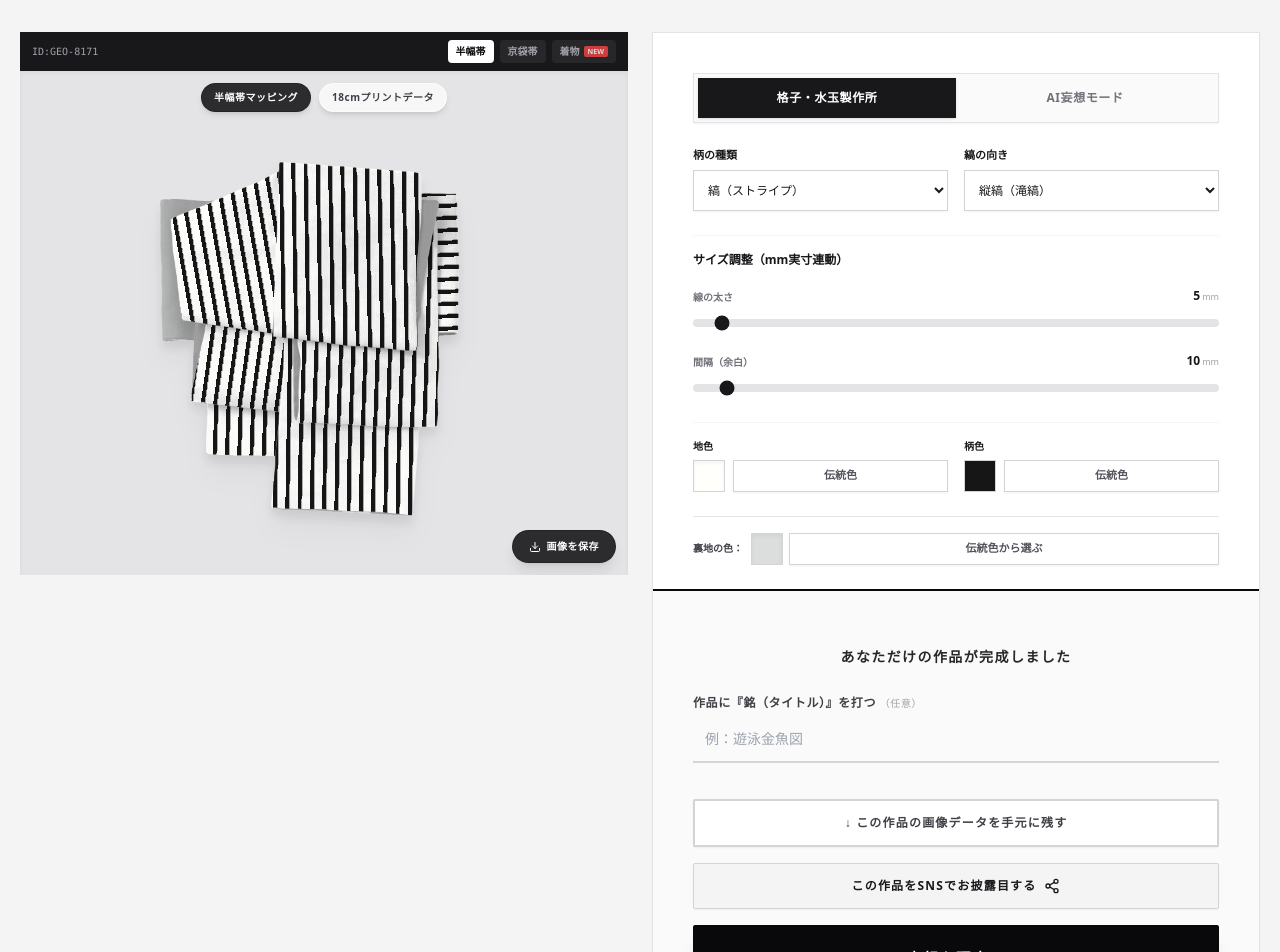
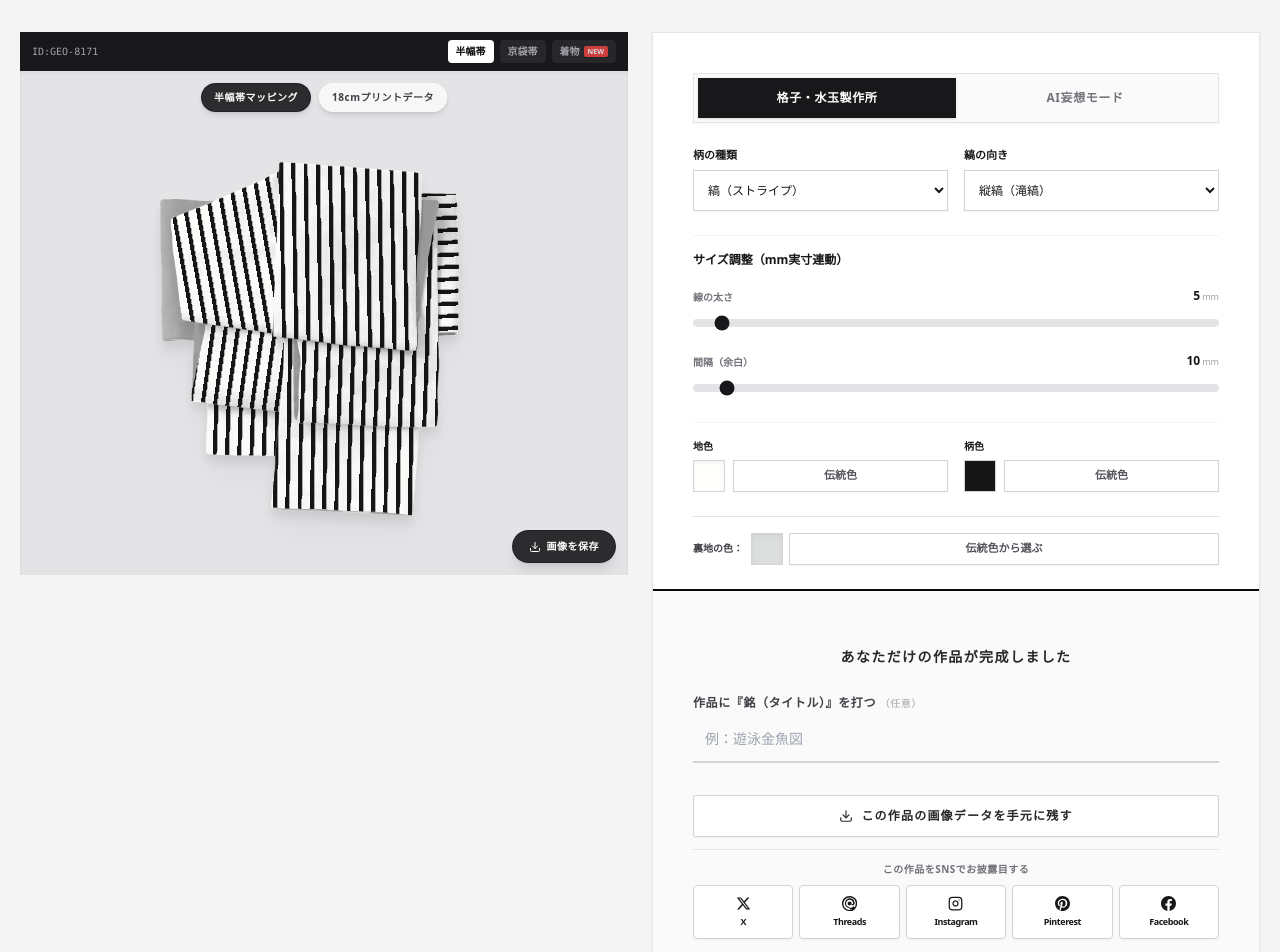
Before and after one commit to iuchihisakatsu-collab/ai-obi-generator, a Next.js app: page / in a window 1280 px wide. Shown: the top 952 px of the page. Built offline with nearby package versions, Linux system fonts and the light colour scheme.

Commit message:
Update ControlPanel.tsx

```diff
--- a/app/components/controls/ControlPanel.tsx
+++ b/app/components/controls/ControlPanel.tsx
@@ -83,8 +83,52 @@ export default function ControlPanel({
   kimonoHaneriColor, setKimonoHaneriColor, showHaneriColorPalette, setShowHaneriColorPalette,
   kimonoObiageColor, setKimonoObiageColor, showObiageColorPalette, setShowObiageColorPalette,
   handleCustomObiUpload, agreed, setAgreed, errorMsg, loading, remainingCount, loadingStep, handleGenerate,
-  imageUrl, patternTitle, setPatternTitle, handleDownloadOriginal, handleNativeShare, handleOrderClick
+  imageUrl, patternTitle, setPatternTitle, handleDownloadOriginal, handleOrderClick
 }: ControlPanelProps) {
+
+  // シェア用共通データ
+  const finalTitle = patternTitle.trim() || '（無題）';
+  const colorSummary = selectedColors.length > 0 ? selectedColors.map((c) => c.name.split(' ')[0]).join('・') : '自由配色';
+  const shareText = `「妄想小紋図案帖」で柄のアイデアを試してみました。\n銘：『${finalTitle}』\n配色：${colorSummary}\n#妄想きもの図案帳 #ゴフクヤサン`;
+  const currentUrl = typeof window !== 'undefined' ? window.location.href : 'https://store.gofukuyasan.com/';
+  const mediaUrl = imageUrl || '';
+
+  // X (旧Twitter)
+  const shareToX = () => {
+    const url = `https://twitter.com/intent/tweet?text=${encodeURIComponent(shareText)}&url=${encodeURIComponent(currentUrl)}`;
+    window.open(url, '_blank', 'noopener,noreferrer,width=600,height=450');
+  };
+
+  // Threads
+  const shareToThreads = () => {
+    const textWithUrl = `${shareText}\n${currentUrl}`;
+    const url = `https://www.threads.net/intent/post?text=${encodeURIComponent(textWithUrl)}`;
+    window.open(url, '_blank', 'noopener,noreferrer,width=600,height=550');
+  };
+
+  // Pinterest (画像・URL・説明文を渡してピン留め)
+  const shareToPinterest = () => {
+    const url = `https://pinterest.com/pin/create/button/?url=${encodeURIComponent(currentUrl)}&media=${encodeURIComponent(mediaUrl)}&description=${encodeURIComponent(shareText)}`;
+    window.open(url, '_blank', 'noopener,noreferrer,width=750,height=600');
+  };
+
+  // Facebook
+  const shareToFacebook = () => {
+    const url = `https://www.facebook.com/sharer/sharer.php?u=${encodeURIComponent(currentUrl)}`;
+    window.open(url, '_blank', 'noopener,noreferrer,width=600,height=500');
+  };
+
+  // Instagram (Web経由の直接投稿URLがないため、投稿テキストをコピーしてInstagramを開く)
+  const shareToInstagram = async () => {
+    try {
+      await navigator.clipboard.writeText(shareText);
+      alert('投稿用の銘とテキストをコピーしました！\nInstagramの投稿作成画面に貼り付けてお使いください。');
+    } catch {
+      // コピー不可環境でもそのままInstagramを開く
+    }
+    window.open('https://www.instagram.com/', '_blank', 'noopener,noreferrer');
+  };
+
   return (
     <div className="w-full lg:w-1/2 bg-white border border-zinc-200 p-4 sm:p-8 lg:p-10 shrink-0 shadow-sm z-10 relative">
       <div className="flex bg-zinc-50 border border-zinc-200 p-1 mb-6 shadow-sm">
@@ -442,21 +486,98 @@ export default function ControlPanel({
         </div>
 
         {imageUrl && (
-          <div className="pt-8 mt-8 border-t-2 border-zinc-950 space-y-5 relative z-10 animate-fade-in bg-zinc-50 -mx-4 sm:-mx-8 lg:-mx-10 px-4 sm:px-8 lg:px-10 pb-8">
+          <div className="pt-8 mt-8 border-t-2 border-zinc-950 space-y-6 relative z-10 animate-fade-in bg-zinc-50 -mx-4 sm:-mx-8 lg:-mx-10 px-4 sm:px-8 lg:px-10 pb-8">
             <h3 className="text-center font-bold text-sm tracking-widest text-zinc-800 pt-6">あなただけの作品が完成しました</h3>
-            <div className="space-y-1.5 pt-2">
+
+            <div className="space-y-1.5 pt-1">
               <label className="block text-xs font-bold text-zinc-700 tracking-wider">作品に『銘（タイトル）』を打つ <span className="font-normal text-[10px] text-zinc-400">（任意）</span></label>
               <input type="text" className="w-full border-b-2 border-zinc-300 p-3 bg-transparent text-sm focus:outline-none focus:border-zinc-950 transition-colors" placeholder="例：遊泳金魚図" value={patternTitle} onChange={(e) => setPatternTitle(e.target.value)} disabled={loading} />
             </div>
-            <div className="space-y-4 pt-4">
-              <button type="button" onClick={handleDownloadOriginal} className="w-full py-3.5 text-center border-2 border-zinc-300 bg-white hover:border-zinc-500 text-zinc-700 text-xs font-bold tracking-widest transition-all flex items-center justify-center gap-2 shadow-sm rounded-sm">
-                ↓ この作品の画像データを手元に残す
+
+            <div className="space-y-3 pt-2">
+              {/* ダウンロードボタン */}
+              <button type="button" onClick={handleDownloadOriginal} className="w-full py-3 text-center border border-zinc-300 bg-white hover:border-zinc-950 hover:bg-zinc-100 text-zinc-800 text-xs font-bold tracking-widest transition-all flex items-center justify-center gap-2 shadow-sm rounded-sm">
+                <svg viewBox="0 0 24 24" width="14" height="14" fill="none" stroke="currentColor" strokeWidth="2" strokeLinecap="round" strokeLinejoin="round"><path d="M21 15v4a2 2 0 0 1-2 2H5a2 2 0 0 1-2-2v-4"></path><polyline points="7 10 12 15 17 10"></polyline><line x1="12" y1="15" x2="12" y2="3"></line></svg>
+                この作品の画像データを手元に残す
               </button>
-              <button type="button" onClick={handleNativeShare} className="w-full py-3.5 text-center bg-zinc-100 hover:bg-zinc-200 text-zinc-900 text-xs font-bold tracking-widest transition-colors flex items-center justify-center gap-2 shadow-sm border border-zinc-300 rounded-sm">
-                この作品をSNSでお披露目する
-                <svg viewBox="0 0 24 24" width="16" height="16" fill="none" stroke="currentColor" strokeWidth="2" strokeLinecap="round" strokeLinejoin="round"><circle cx="18" cy="5" r="3"></circle><circle cx="6" cy="12" r="3"></circle><circle cx="18" cy="19" r="3"></circle><line x1="8.59" y1="13.51" x2="15.42" y2="17.49"></line><line x1="15.41" y1="6.51" x2="8.59" y2="10.49"></line></svg>
-              </button>
-              <a href="#" onClick={handleOrderClick} className="block w-full py-5 mt-2 text-center bg-zinc-950 text-white text-[15px] font-black tracking-widest transition-all shadow-xl hover:shadow-2xl hover:scale-[1.01] border-2 border-zinc-950 rounded-sm">
+
+              {/* モノトーン・ミニマルなSNSシェアエリア */}
+              <div className="pt-3 pb-1 border-t border-zinc-200">
+                <p className="text-[10px] font-bold text-zinc-500 tracking-wider uppercase mb-2 text-center">この作品をSNSでお披露目する</p>
+
+                <div className="grid grid-cols-5 gap-1.5">
+                  {/* X */}
+                  <button
+                    type="button"
+                    onClick={shareToX}
+                    className="flex flex-col items-center justify-center py-2.5 px-1 bg-white border border-zinc-300 rounded hover:bg-zinc-950 hover:text-white hover:border-zinc-950 transition-all shadow-sm group"
+                    title="Xでポスト"
+                  >
+                    <svg viewBox="0 0 24 24" width="15" height="15" fill="currentColor" className="transition-transform group-hover:scale-110">
+                      <path d="M18.244 2.25h3.308l-7.227 8.26 8.502 11.24H16.17l-5.214-6.817L4.99 21.75H1.68l7.73-8.835L1.254 2.25H8.08l4.713 6.231zm-1.161 17.52h1.833L7.084 4.126H5.117z"/>
+                    </svg>
+                    <span className="text-[9px] font-bold mt-1 tracking-tighter">X</span>
+                  </button>
+
+                  {/* Threads */}
+                  <button
+                    type="button"
+                    onClick={shareToThreads}
+                    className="flex flex-col items-center justify-center py-2.5 px-1 bg-white border border-zinc-300 rounded hover:bg-zinc-950 hover:text-white hover:border-zinc-950 transition-all shadow-sm group"
+                    title="Threadsでポスト"
+                  >
+                    <svg viewBox="0 0 24 24" width="15" height="15" fill="currentColor" className="transition-transform group-hover:scale-110">
+                      <path d="M12.186 24C5.467 24 0 18.533 0 11.814 0 5.094 5.467 0 12.186 0c6.72 0 12.186 5.094 12.186 11.814 0 2.253-.615 4.417-1.78 6.257l-1.92-1.22c.905-1.43 1.38-3.11 1.38-4.863 0-5.467-4.44-9.5-9.866-9.5-5.426 0-9.866 4.44-9.866 9.866 0 5.427 4.44 9.867 9.866 9.867 3.52 0 6.64-1.854 8.36-4.96l1.986 1.1c-2.226 4.013-6.24 6.406-10.74 6.406z"/>
+                      <path d="M12.186 17.5c-3.14 0-5.694-2.553-5.694-5.693 0-3.14 2.554-5.694 5.694-5.694 3.14 0 5.693 2.554 5.693 5.694 0 .693-.56 1.253-1.253 1.253-.694 0-1.254-.56-1.254-1.253 0-1.76-1.433-3.194-3.193-3.194-1.76 0-3.194 1.434-3.194 3.194 0 1.76 1.434 3.193 3.194 3.193 1.053 0 1.986-.52 2.56-1.306.493.533 1.2 1.306 2.066 1.306 1.96 0 3.547-1.587 3.547-3.547 0-4.32-3.507-7.827-7.827-7.827-4.32 0-7.827 3.507-7.827 7.827 0 4.32 3.507 7.827 7.827 7.827 2.373 0 4.547-1.067 6.013-2.773l1.84 1.333C20.693 20.307 17.973 21.667 15 21.667c-.933 0-1.88-.134-2.814-.414z"/>
+                    </svg>
+                    <span className="text-[9px] font-bold mt-1 tracking-tighter">Threads</span>
+                  </button>
+
+                  {/* Instagram */}
+                  <button
+                    type="button"
+                    onClick={shareToInstagram}
+                    className="flex flex-col items-center justify-center py-2.5 px-1 bg-white border border-zinc-300 rounded hover:bg-zinc-950 hover:text-white hover:border-zinc-950 transition-all shadow-sm group"
+                    title="Instagram用テキストをコピーして開く"
+                  >
+                    <svg viewBox="0 0 24 24" width="15" height="15" fill="none" stroke="currentColor" strokeWidth="2" strokeLinecap="round" strokeLinejoin="round" className="transition-transform group-hover:scale-110">
+                      <rect x="2" y="2" width="20" height="20" rx="5" ry="5"></rect>
+                      <path d="M16 11.37A4 4 0 1 1 12.63 8 4 4 0 0 1 16 11.37z"></path>
+                      <line x1="17.5" y1="6.5" x2="17.51" y2="6.5"></line>
+                    </svg>
+                    <span className="text-[9px] font-bold mt-1 tracking-tighter">Instagram</span>
+                  </button>
+
+                  {/* Pinterest */}
+                  <button
+                    type="button"
+                    onClick={shareToPinterest}
+                    className="flex flex-col items-center justify-center py-2.5 px-1 bg-white border border-zinc-300 rounded hover:bg-zinc-950 hover:text-white hover:border-zinc-950 transition-all shadow-sm group"
+                    title="Pinterestにピン留め"
+                  >
+                    <svg viewBox="0 0 24 24" width="15" height="15" fill="currentColor" className="transition-transform group-hover:scale-110">
+                      <path d="M12.017 0C5.396 0 .029 5.367.029 11.987c0 5.079 3.158 9.417 7.618 11.162-.105-.949-.199-2.403.041-3.439.219-.937 1.406-5.957 1.406-5.957s-.359-.72-.359-1.781c0-1.663.967-2.911 2.168-2.911 1.024 0 1.518.769 1.518 1.69 0 1.029-.655 2.568-.994 3.995-.283 1.194.599 2.169 1.777 2.169 2.133 0 3.772-2.249 3.772-5.495 0-2.873-2.064-4.882-5.012-4.882-3.414 0-5.418 2.561-5.418 5.207 0 1.031.397 2.138.893 2.738a.36.36 0 0 1 .083.345l-.333 1.36c-.053.22-.174.267-.402.161-1.499-.698-2.436-2.889-2.436-4.649 0-3.785 2.75-7.262 7.929-7.262 4.163 0 7.398 2.967 7.398 6.931 0 4.136-2.607 7.464-6.227 7.464-1.216 0-2.359-.631-2.75-1.378l-.748 2.853c-.271 1.043-1.002 2.35-1.492 3.146 1.124.347 2.317.535 3.554.535 6.627 0 12.004-5.367 12.004-11.987C24.02 5.367 18.644 0 12.017 0z"/>
+                    </svg>
+                    <span className="text-[9px] font-bold mt-1 tracking-tighter">Pinterest</span>
+                  </button>
+
+                  {/* Facebook */}
+                  <button
+                    type="button"
+                    onClick={shareToFacebook}
+                    className="flex flex-col items-center justify-center py-2.5 px-1 bg-white border border-zinc-300 rounded hover:bg-zinc-950 hover:text-white hover:border-zinc-950 transition-all shadow-sm group"
+                    title="Facebookでシェア"
+                  >
+                    <svg viewBox="0 0 24 24" width="15" height="15" fill="currentColor" className="transition-transform group-hover:scale-110">
+                      <path d="M24 12.073c0-6.627-5.373-12-12-12s-12 5.373-12 12c0 5.99 4.388 10.954 10.125 11.854v-8.385H7.078v-3.47h3.047V9.43c0-3.007 1.792-4.669 4.533-4.669 1.312 0 2.686.235 2.686.235v2.953H15.83c-1.491 0-1.956.925-1.956 1.874v2.25h3.328l-.532 3.47h-2.796v8.385C19.612 23.027 24 18.062 24 12.073z"/>
+                    </svg>
+                    <span className="text-[9px] font-bold mt-1 tracking-tighter">Facebook</span>
+                  </button>
+                </div>
+              </div>
+
+              {/* メインCTA：仕立てるボタン */}
+              <a href="#" onClick={handleOrderClick} className="block w-full py-4 mt-2 text-center bg-zinc-950 text-white text-[15px] font-black tracking-widest transition-all shadow-xl hover:shadow-2xl hover:scale-[1.01] border-2 border-zinc-950 rounded-sm">
                 妄想を現実に<br/><span className="text-[10px] font-medium tracking-wider opacity-90 mt-1 block">（この作品を現実の着物・帯として仕立てる）</span>
               </a>
             </div>
```
